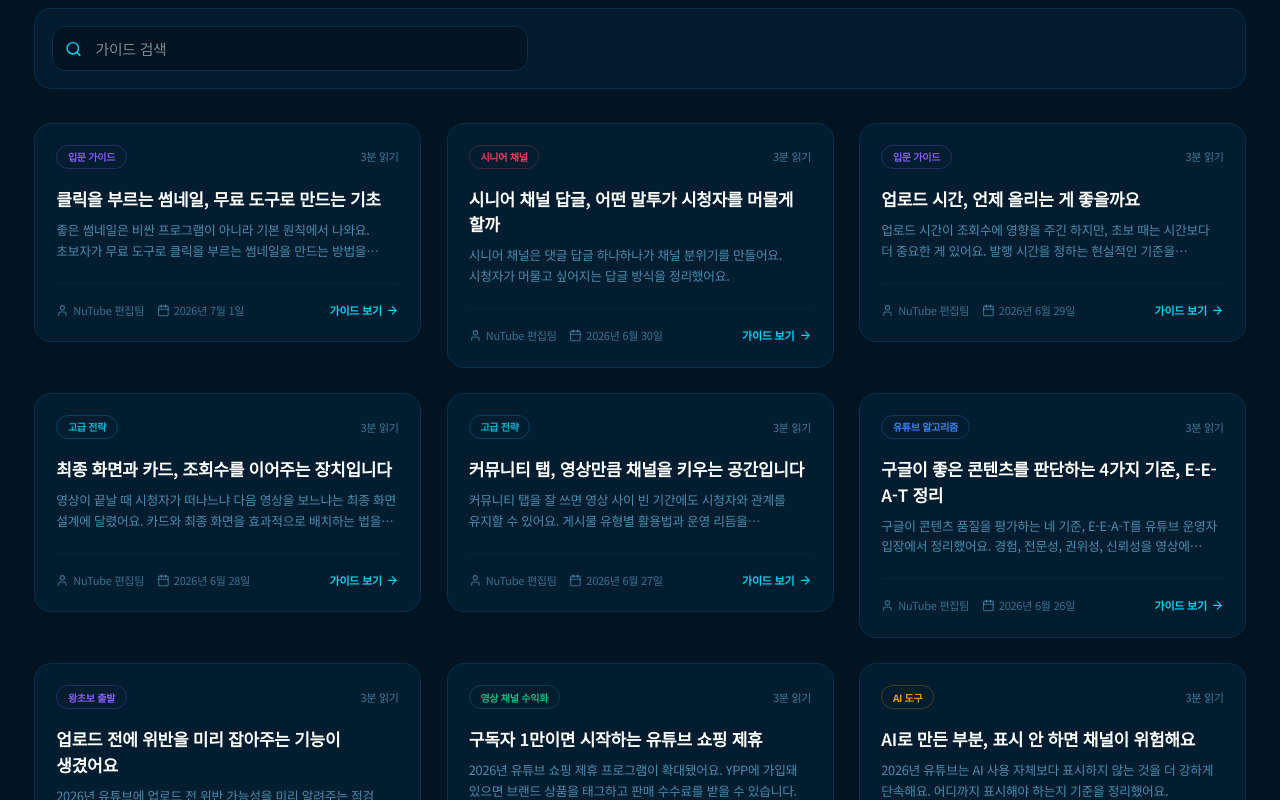
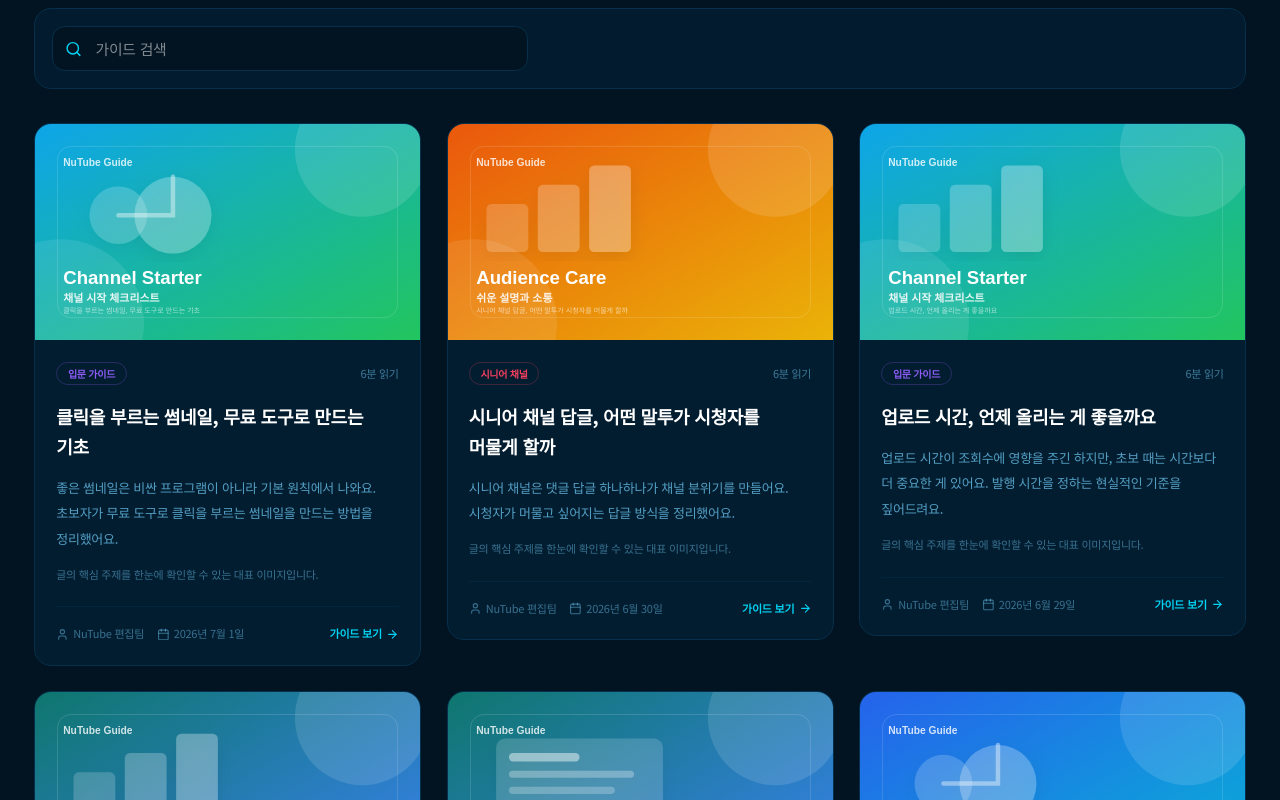
Before and after one commit to apark12321-ux/nutube_22, a React (Vite) app: page / in a window 1280 px wide. Shown: the part 500-1300 px from the top of the page. Built offline with nearby package versions, Linux system fonts and the light colour scheme.

Commit message:
feat: show thumbnail on post cards

```diff
--- a/src/components/PostCard.tsx
+++ b/src/components/PostCard.tsx
@@ -25,26 +25,41 @@ export const PostCard: React.FC<PostCardProps> = ({ post, onSelect, accentColor,
         href={href}
         onClick={handleClick}
         className={theme === 'dark'
-          ? 'group flex cursor-pointer flex-col justify-between rounded-2xl border border-sky-950 bg-[#042841]/50 p-5 transition-all hover:-translate-y-1 hover:border-sky-800 hover:bg-[#032e49]/70'
-          : 'group flex cursor-pointer flex-col justify-between rounded-2xl border border-sky-100 bg-white p-5 shadow-sm transition-all hover:-translate-y-1 hover:border-sky-300 hover:bg-sky-50/60'}
+          ? 'group block cursor-pointer overflow-hidden rounded-2xl border border-sky-950 bg-[#042841]/50 transition-all hover:-translate-y-1 hover:border-sky-800 hover:bg-[#032e49]/70'
+          : 'group block cursor-pointer overflow-hidden rounded-2xl border border-sky-100 bg-white shadow-sm transition-all hover:-translate-y-1 hover:border-sky-300 hover:bg-sky-50/60'}
       >
-        <div>
+        <div className="aspect-[16/9] overflow-hidden bg-slate-900/20">
+          <img
+            src={post.thumbnail?.src}
+            alt={post.thumbnail?.alt || post.title}
+            loading="lazy"
+            className="h-full w-full object-cover transition-transform duration-300 group-hover:scale-[1.03]"
+          />
+        </div>
+
+        <div className="p-5">
           <div className="mb-4 flex items-center justify-between gap-2">
             <span className="rounded-full px-2.5 py-0.5 text-[10px] font-bold" style={{ color: accentColor, border: `1px solid ${accentColor}40` }}>
               {post.categoryLabel}
             </span>
             <span className={theme === 'dark' ? 'text-[11px] text-sky-300/50' : 'text-[11px] text-slate-400'}>
-              {post.readTime || '3분 읽기'}
+              {post.readTime || '6분 읽기'}
             </span>
           </div>
-          <h3 className={theme === 'dark' ? 'line-clamp-2 text-base font-semibold text-white group-hover:text-cyan-300' : 'line-clamp-2 text-base font-semibold text-slate-900 group-hover:text-sky-600'}>
+          <h3 className={theme === 'dark' ? 'line-clamp-3 text-[18px] font-extrabold leading-7 text-white group-hover:text-cyan-300' : 'line-clamp-3 text-[18px] font-extrabold leading-7 text-slate-900 group-hover:text-sky-600'}>
             {post.title}
           </h3>
-          <p className={theme === 'dark' ? 'mt-2 line-clamp-2 text-xs leading-relaxed text-sky-300/60' : 'mt-2 line-clamp-2 text-xs leading-relaxed text-slate-500'}>
+          <p className={theme === 'dark' ? 'mt-3 line-clamp-3 text-[13px] leading-6 text-sky-300/70' : 'mt-3 line-clamp-3 text-[13px] leading-6 text-slate-500'}>
             {post.summary || '유튜브 채널 운영자가 바로 확인할 수 있는 실전 가이드입니다.'}
           </p>
+          {post.thumbnail?.caption ? (
+            <p className={theme === 'dark' ? 'mt-3 line-clamp-2 text-[11px] leading-5 text-sky-300/45' : 'mt-3 line-clamp-2 text-[11px] leading-5 text-slate-400'}>
+              {post.thumbnail.caption}
+            </p>
+          ) : null}
         </div>
-        <div className={theme === 'dark' ? 'mt-5 flex items-center justify-between border-t border-sky-950/50 pt-4 text-[11px] text-sky-300/45' : 'mt-5 flex items-center justify-between border-t border-sky-100 pt-4 text-[11px] text-slate-400'}>
+
+        <div className={theme === 'dark' ? 'mx-5 mb-5 flex items-center justify-between border-t border-sky-950/50 pt-4 text-[11px] text-sky-300/45' : 'mx-5 mb-5 flex items-center justify-between border-t border-sky-100 pt-4 text-[11px] text-slate-400'}>
           <div className="flex items-center gap-3">
             <span className="flex items-center gap-1"><User className="h-3 w-3" />{post.author}</span>
             <span className="flex items-center gap-1"><Calendar className="h-3 w-3" />{formattedDate}</span>
```
